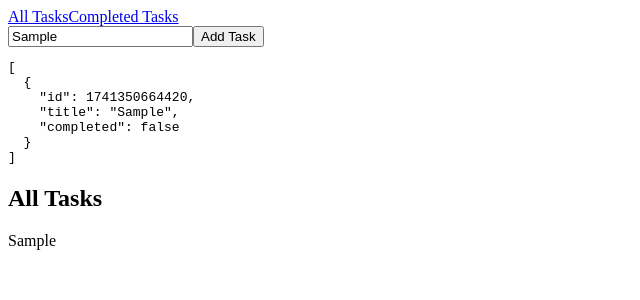
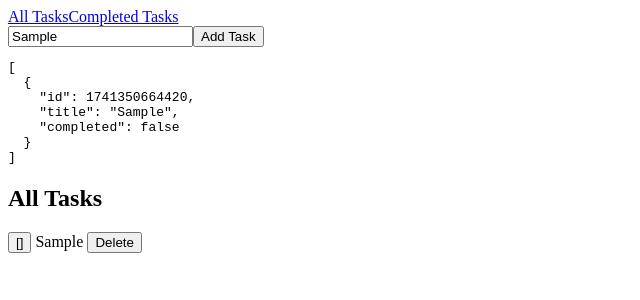
Before and after one commit to alonzojoe/task-manager, a Vue app: page / in a window 1280 px wide. Both pictures are taken after typing "Sample" into the empty fields and a click on the button "Add Task". Shown: the top 300 px of the page, without its empty margins (0-640 px from the left). Built offline with nearby package versions, Linux system fonts and the light colour scheme; the HTML template or start-up script is replaced by a standard one.

Commit message:
feat: task deletion and mark completed functionality

```diff
--- a/src/views/CompletedTask.vue
+++ b/src/views/CompletedTask.vue
@@ -1,9 +1,11 @@
 <template>
     <div>
         <h2>Completed Tasks</h2>
-
         <div>
-            <div v-for="task in taskStore.completedTasks">{{ task.title }}</div>
+            <div v-for="task in taskStore.completedTasks">
+                {{ task.title }}
+                <button type="button" @click="taskStore.removeTask(task.id)">Delete</button>
+            </div>
         </div>
     </div>
 </template>
--- a/src/views/TaskList.vue
+++ b/src/views/TaskList.vue
@@ -3,7 +3,12 @@
         <h2>All Tasks</h2>
 
         <div>
-            <div v-for="task in taskStore.tasks">{{ task.title }}</div>
+            <div v-for="task in taskStore.tasks">
+                <button @click="taskStore.markCompleted(task.id)">[]</button>
+                {{ task.title }}
+                <button type="button" @click="taskStore.removeTask(task.id)">Delete</button>
+            </div>
+
         </div>
     </div>
 </template>
```
